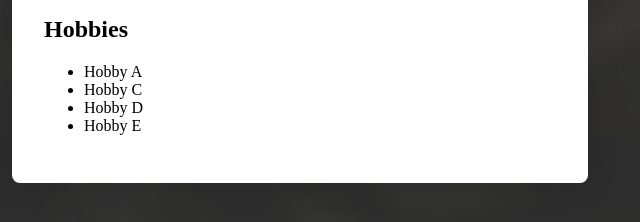
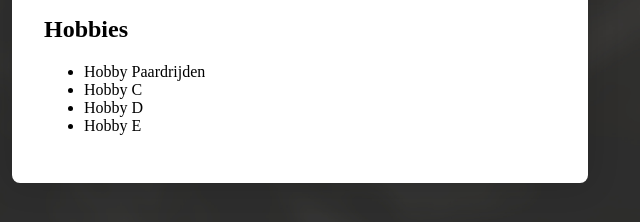
Before and after one commit to sihoekstra/branching_test, a plain HTML site: page index.html in a window 1280 px wide. Shown: the part 556-778 px from the top of the page, 372-1012 px from the left. Drawn offline with Linux system fonts and the light colour scheme; files whose address does not match are found by name.

Commit message:
Nieuwe hobby

```diff
--- a/index.html
+++ b/index.html
@@ -56,7 +56,7 @@
 			<div>
 				<h2>Hobbies</h2>
 				<ul>
-					<li>Hobby A</li>
+					<li>Hobby Paardrijden</li>
 					<li>Hobby C</li>
 					<li>Hobby D</li>
 					<li>Hobby E</li>
```
